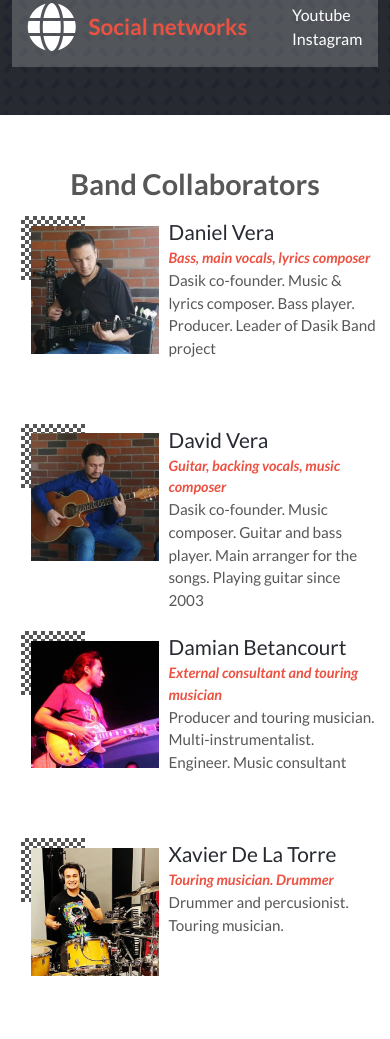
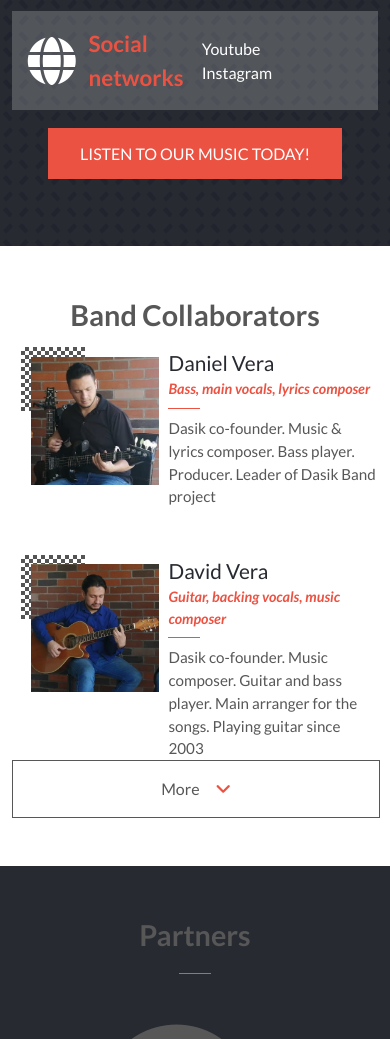
Before and after one commit to indigodavid/dasik-band-events, a website: page index.html in a window 390 px wide. Shown: the part 1679-2718 px from the top of the page. Drawn offline with Linux system fonts and the light colour scheme; a web font is replaced by a local one.

Commit message:
Modify template requirements
- Add video link to README
- Add More button with JS implementation to hide and show speakers in
mobile version
- Add red bar to speakers
- Invert the red overlay behavior
- Add program section link with its mobile formatting
- Modify text alignment for the program section
- Add the white border hover effect for the program section children
- Modify the footer behavior for the mobile section

```diff
--- a/css/desktop-style.css
+++ b/css/desktop-style.css
@@ -73,3 +73,16 @@ nav {
   color: var(--color-accent);
   margin-left: 2rem;
 }
+
+#copyright.cp-dark {
+  background-color: var(--color-dark);
+  color: var(--color-white);
+}
+
+#img-white {
+  display: block;
+}
+
+#img-dark {
+  display: none;
+}
--- a/css/style.css
+++ b/css/style.css
@@ -240,6 +240,10 @@ body > * > * {
   color: var(--color-accent);
 }
 
+.info hr {
+  margin: 0.5rem 0;
+}
+
 .info p {
   font-size: 0.95rem;
   justify-self: flex-end;
@@ -347,7 +351,13 @@ hr {
   background-color: rgba(255, 255, 255, 0.2);
   padding: 1rem;
   gap: 0.8rem;
-  justify-content: space-between;
+  justify-content: flex-start;
+}
+
+#program li:hover {
+  border-style: solid;
+  border-color: var(--color-white);
+  border-width: 1px;
 }
 
 #program i {
@@ -357,7 +367,18 @@ hr {
 #program h3 {
   color: var(--color-accent);
   font-size: 1.4rem;
-  flex-grow: 1;
+  flex-grow: 0;
+  flex-basis: 30%;
+}
+
+#program-link {
+  margin-top: 2rem;
+  margin-bottom: 2rem;
+  text-align: center;
+}
+
+#program-link a {
+  text-decoration: underline;
 }
 
 #featured li {
@@ -379,11 +400,6 @@ hr {
   display: flex;
   gap: 0.8rem;
   align-items: center;
-}
-
-#copyright.cp-dark {
-  background-color: var(--color-dark);
-  color: var(--color-white);
 }
 
 #about {
@@ -449,7 +465,7 @@ hr {
   color: var(--color-white);
   inset: 0 0;
   width: 100%;
-  transform: scaleY(0);
+  transform: scaleY(1);
   font-size: 1.5rem;
   display: flex;
   flex-direction: column;
@@ -458,7 +474,7 @@ hr {
 }
 
 #events li:hover > .overlay {
-  transform: scaleY(1);
+  transform: scaleY(0);
 }
 
 .footer-logo {
@@ -480,6 +496,7 @@ hr {
   -webkit-text-fill-color: rgba(194, 58, 43, 0.6);
   background-image: url(../images/heading-background.jpeg);
   -webkit-background-clip: text;
+  background-clip: text; /* stylelint-disable-line - Valid value for Safari Browser */
   background-position: top left;
   background-size: 100%;
   background-repeat: no-repeat;
@@ -516,6 +533,38 @@ hr {
   z-index: 100;
 }
 
+#img-white {
+  display: none;
+}
+
+#img-dark {
+  display: block;
+}
+
+#see-more {
+  display: none;
+  width: 100%;
+  text-align: center;
+  padding-top: 1rem;
+  padding-bottom: 1rem;
+  border-style: solid;
+  border-color: var(--color-primary);
+  border-width: 1px;
+  transform: scale(1);
+  transition-duration: 0.5s;
+  transition-timing-function: ease;
+}
+
+#see-more:hover {
+  transform: scale(1.05);
+}
+
+#see-more i {
+  color: var(--color-accent);
+  font-size: 110%;
+  margin-left: 0.8rem;
+}
+
 @media screen and (max-width: 768px) {
   #menu-links.active {
     transform: translateX(0);
@@ -525,6 +574,20 @@ hr {
     -webkit-backdrop-filter: blur(5px);
     backdrop-filter: blur(5px);
     line-height: 2;
+  }
+
+  #program-link a {
+    text-decoration: none;
+    background-color: var(--color-accent);
+    padding: 1rem 2rem;
+  }
+
+  #see-more {
+    display: inherit;
+  }
+
+  #speakers .hidden-speaker {
+    display: none;
   }
 }
 
--- a/index.html
+++ b/index.html
@@ -75,6 +75,7 @@
           <p>Youtube<br>Instagram</p>
         </li>
       </ul>
+      <div id="program-link"><a href="https://dasikband.hearnow.com" target="_blank" rel="noopener noreferrer">LISTEN TO OUR MUSIC TODAY!</a></div>
     </div>
   </section>
   <section id="featured">
@@ -83,6 +84,7 @@
       <ul id="speakers">
         <!-- Generated by Javascript -->
       </ul>
+      <div id="see-more"><a href="#speakers" id="see-more-link">More <i class="fa-solid fa-angle-down"></i></a></div>
     </div>
   </section>
   <section id="partners">
--- a/js/menu.js
+++ b/js/menu.js
@@ -1,6 +1,7 @@
 const menuIcon = document.getElementById('hamburger');
 const menu = document.getElementById('menu-links');
 const menuLinks = document.querySelectorAll('.menu-link');
+const cclogo = document.getElementById('footer-logo');
 
 function toggleMenu() {
   menu.classList.toggle('active');
--- a/js/speakers.js
+++ b/js/speakers.js
@@ -1,3 +1,4 @@
+const seeMore = document.getElementById('see-more-link');
 const speakers = document.getElementById('speakers');
 const speakerData = [
   {
@@ -33,6 +34,7 @@ function generateLi(index) {
   const h3 = document.createElement('h3');
   const h4 = document.createElement('h4');
   const p = document.createElement('p');
+  const hr = document.createElement('hr');
 
   photo.classList.add('photo');
   info.classList.add('info');
@@ -44,13 +46,30 @@ function generateLi(index) {
 
   info.appendChild(h3);
   info.appendChild(h4);
+  info.appendChild(hr);
   info.appendChild(p);
 
   li.appendChild(photo);
   li.appendChild(info);
+  if (index > 1) {
+    li.classList.add('hidden-speaker');
+  }
   return li;
 }
 
 for (let i = 0; i < speakerData.length; i += 1) {
   speakers.appendChild(generateLi(i));
 }
+
+seeMore.addEventListener('click', (e) => {
+  for (let i = 0; i < speakers.children.length; i += 1) {
+    if (i > 1) {
+      speakers.children[i].classList.toggle('hidden-speaker');
+    }
+  }
+  if (speakers.lastChild.classList.contains('hidden-speaker')) {
+    seeMore.innerHTML = 'More <i class="fa-solid fa-angle-down"></i>';
+  } else {
+    seeMore.innerHTML = 'Less <i class="fa-solid fa-angle-up"></i>';
+  }
+});
```
Also changed, not shown: about.html (+2 -1 lines), README.md.
